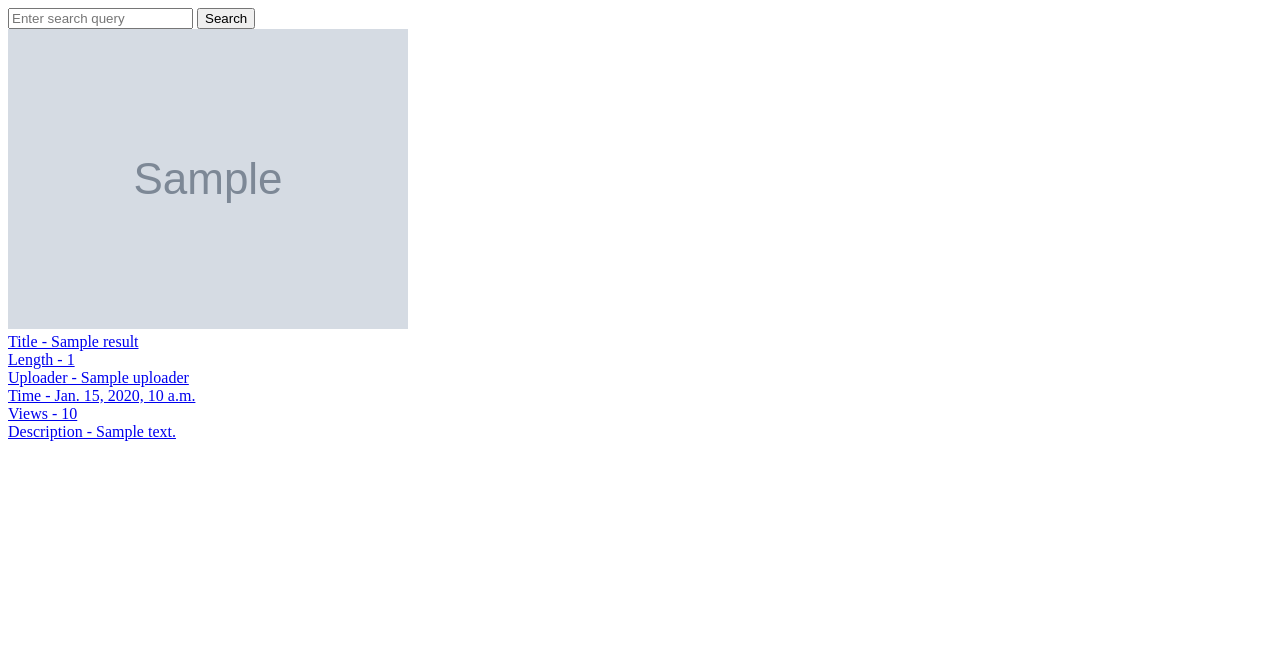
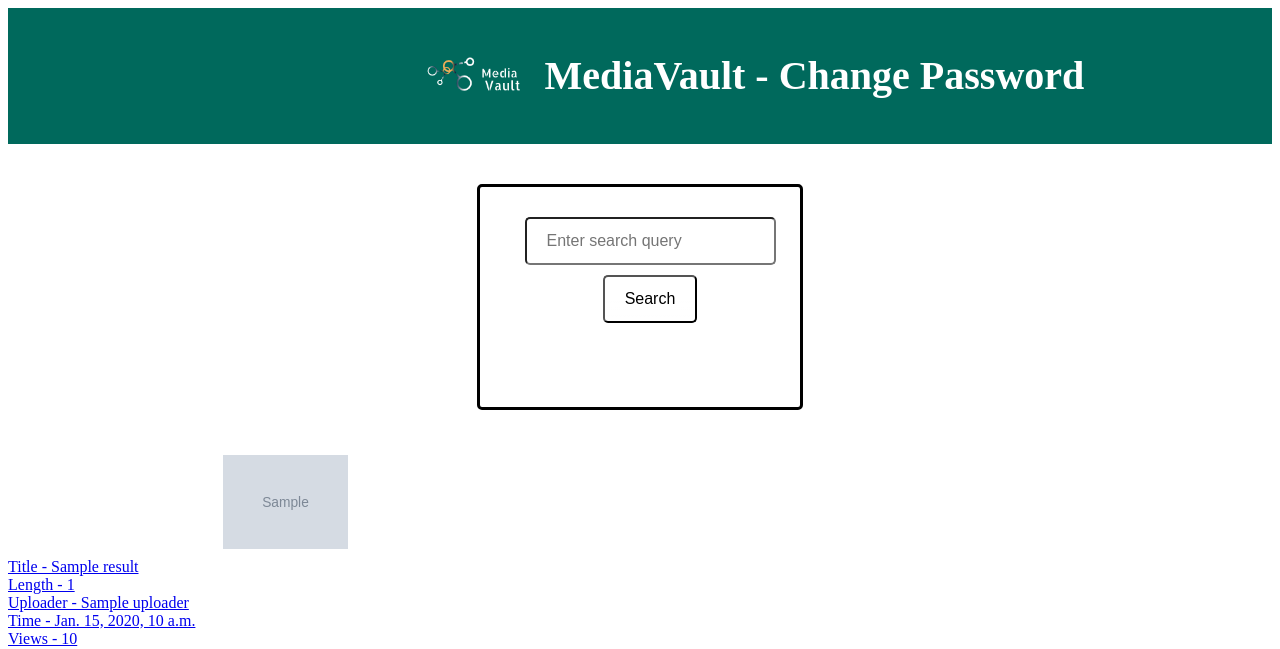
Before and after one commit to iiitv/mediavault, a Django app: template mediavault/web/templates/search.html in a window 1280 px wide. Shown: the top 649 px of the page. Run offline with Django 3.2, Linux system fonts and the light colour scheme; the template is opened without the code that fills it: most values are stand-ins (such as "Sample title", 1, 10 or a date in 2020); grey boxes marked "Sample" are stand-in pictures.

Commit message:
Beautified pages

```diff
--- a/mediavault/web/templates/items.html
+++ b/mediavault/web/templates/items.html
@@ -46,7 +46,7 @@
 <div style="color:white; margin-top:10px;margin-left:400px;">
 
 	{% for item in items %}
-	<li style="font-size: 27px;margin-top:10px;"><a href="/shared-items/{{item.id}}" style="color:white;">{{ item.name }}</a></li>
+	<li style="font-size: 27px;margin-top:10px;"><a href="/shared-items/{{item.id}}" style="color:black;">{{ item.name }}</a></li>
 
 	{% endfor %}
 </div>
--- a/mediavault/web/templates/login.html
+++ b/mediavault/web/templates/login.html
@@ -119,8 +119,8 @@
 	<div class="footer w3layouts agileits">
 	<div style="float:left; display:inline;">
 	<ul class="w b3layouts agileits" >
-		<li class="w3layouts agileits" style="float:left; display:inline;"><a href="#">About</a></li>
-		<li class="li2 w3layouts agileits" style="float:left; display:inline;"><a href="#">Contact Us</a></li>
+
+
 
 	</ul>
 	</div>
--- a/mediavault/web/templates/search.html
+++ b/mediavault/web/templates/search.html
@@ -3,15 +3,30 @@
 <head>
     <meta charset="UTF-8">
     <title>MediaVailt | Online Download Search</title>
+    <link rel="stylesheet" href="/static/css/home.css" type="text/css" media="all">
 </head>
 <body>
+<div class="header">
+    <center>
+    <img src="/static/images/logo1.png" style="display:inline-block;vertical-align: middle;">
+    <h1 style="display: inline-block; color:white;vertical-align: middle;">MediaVault - Change Password</h1>
+
+    </center>
+ </div>
+ <center>
+ <div style="background-color: white;height:200px;width:300px;border:solid;border-radius: 5px;margin:40px; padding: 10px;" >
+
 <form method="post">
     {% csrf_token %}
+    <div style="float:left; margin-top:20px;margin-left:20px;">
+
     <input type="text" required="required" name="param"
            placeholder="Enter search query">
     <input type="submit" name="search" value="Search">
+    </div>
 </form>
-
+</div>
+</center>
 {% autoescape off %}
 {% for result in results %}
 <a href='/online/{{ result.id }}'>
```
Also changed, not shown: mediavault/web/templates/change-password.html (+20 -3 lines).
